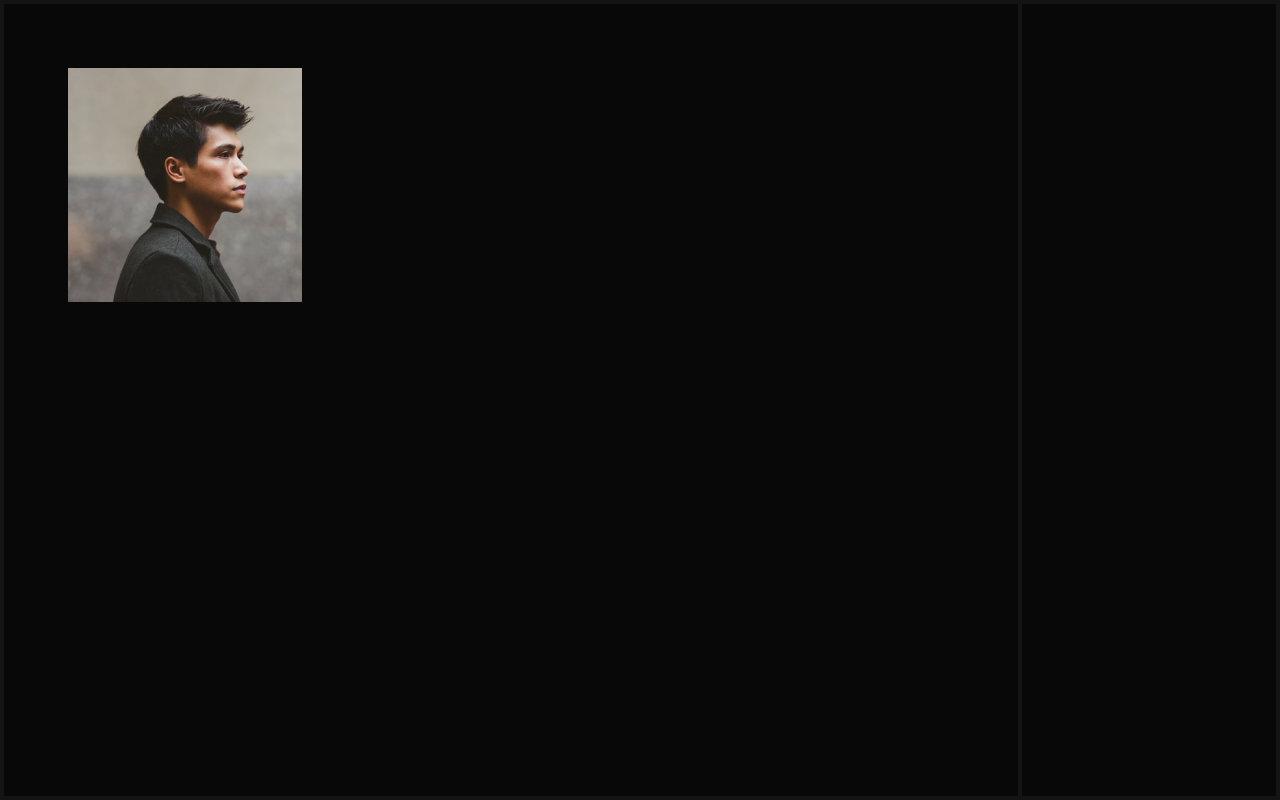
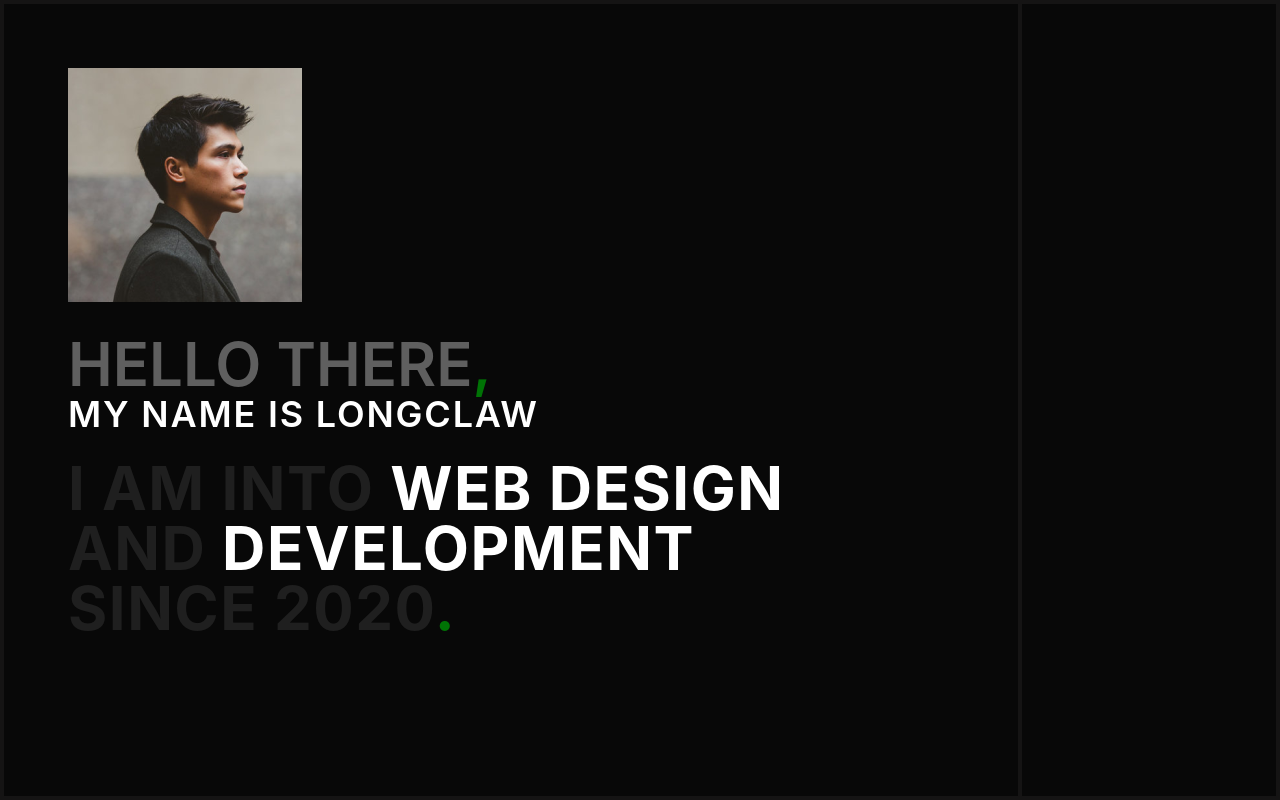
Before and after one commit to Xlongclaw/portfolio, a React (Create React App) app: page / in a window 1280 px wide. Built offline with nearby package versions, Linux system fonts and the light colour scheme.

Commit message:
added Hero TEXT

```diff
--- a/src/App.jsx
+++ b/src/App.jsx
@@ -3,7 +3,7 @@ import { MainPanel, OptionPanel } from './components'
 
 const App = () => {
   return (
-    <div className='bg-DARK-I text-WHITE h-screen p-1'>
+    <div className='bg-DARK-I text-WHITE h-screen p-1 font-inter'>
       <main className='flex gap-1 h-full'>
         <MainPanel/>
         <OptionPanel/>
--- a/src/components/MainPanel.jsx
+++ b/src/components/MainPanel.jsx
@@ -1,11 +1,28 @@
-import React from 'react'
+import React from "react";
 
 const MainPanel = () => {
   return (
-    <section className='bg-DARK-III w-4/5 pl-16 pt-16'>
-        <img src={require('../images/Profile-Image.png')} alt="" />
+    <section className="bg-DARK-III w-4/5 pl-16 pt-16">
+      <img
+        className="pb-8
+        "
+        src={require("../images/Profile-Image.png")}
+        alt=""
+      />
+      <h2 className=" font-semibold text-6xl">
+        <span className="text-GRAY-I">HELLO THERE</span>
+        <span className="text-ASCENT">,</span>
+      </h2>
+      <h3 className="font-semibold text-4xl tracking-wider">
+        MY NAME IS LONGCLAW
+      </h3>
+      <h3 className="font-bold text-6xl tracking-wide mt-6">
+        <span className="text-DARK-II">I AM INTO</span>
+        <span> WEB DESIGN</span> <br /> <span className="text-DARK-II">AND</span>{" "}
+        <span>DEVELOPMENT</span> <br /> <span className="text-DARK-II">SINCE 2020</span><span className="text-ASCENT">.</span>
+      </h3>
     </section>
-  )
-}
+  );
+};
 
-export default MainPanel
+export default MainPanel;
--- a/src/index.css
+++ b/src/index.css
@@ -1,6 +1,7 @@
 @tailwind base;
 @tailwind components;
 @tailwind utilities;
+@import url('https://fonts.googleapis.com/css2?family=Inter:wght@400;500;600;700;800;900&display=swap');
 
 body {
   margin: 0;
--- a/tailwind.config.js
+++ b/tailwind.config.js
@@ -10,6 +10,9 @@ module.exports = {
         "GRAY-I":"#5F5F5F",
         "WHITE":"#FFFFFF",
         "ASCENT":"#007305",
+      },
+      fontFamily:{
+        'inter' : ['Inter', 'sans-serif']
       }
     },
   },
```
